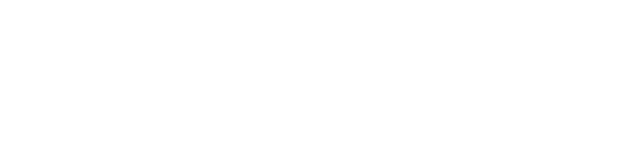
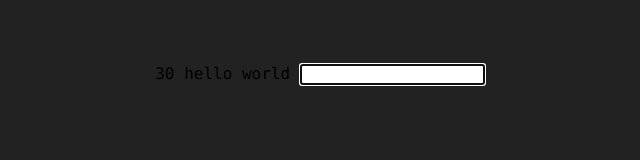
Before and after one commit to Charlibb/monkeyType, a plain HTML site: page index.html in a window 1280 px wide. Shown: the whole page, without its empty margins (320-960 px from the left). Drawn offline with Linux system fonts and the light colour scheme.

Commit message:
building structure

```diff
--- a/index.html
+++ b/index.html
@@ -3,9 +3,17 @@
 <head>
     <meta charset="UTF-8">
     <meta name="viewport" content="width=device-width, initial-scale=1.0">
-    <title>monkey text</title>
+    <link rel="stylesheet" href="style.css">
+    <script src="script.js"></script>
+    <title>monkey 🐒 text typer game - Test your typing skills!</title>
 </head>
 <body>
-
+<main>
+<section id="game">
+<time>30</time>
+<paragraph>hello world</paragraph>
+<input autofocus type="text">
+</section>
+</main>
 </body>
 </html>
--- /dev/null
+++ b/style.css
@@ -0,0 +1,17 @@
+:root{
+    color-scheme: light-dark;
+    --green : #00b755;
+    --yellow : #daaf38;
+    --red: #ca4754;
+    --black: #222;
+    --gray: #999;
+}
+
+body {
+    background: var(--black);
+    font-family: Menlo, monospace;
+    display: grid;
+    justify-content: center;
+    padding: 32px;
+    margin-top: 32px;
+}
```
Also changed, not shown: data.js (added), script.js (added).
